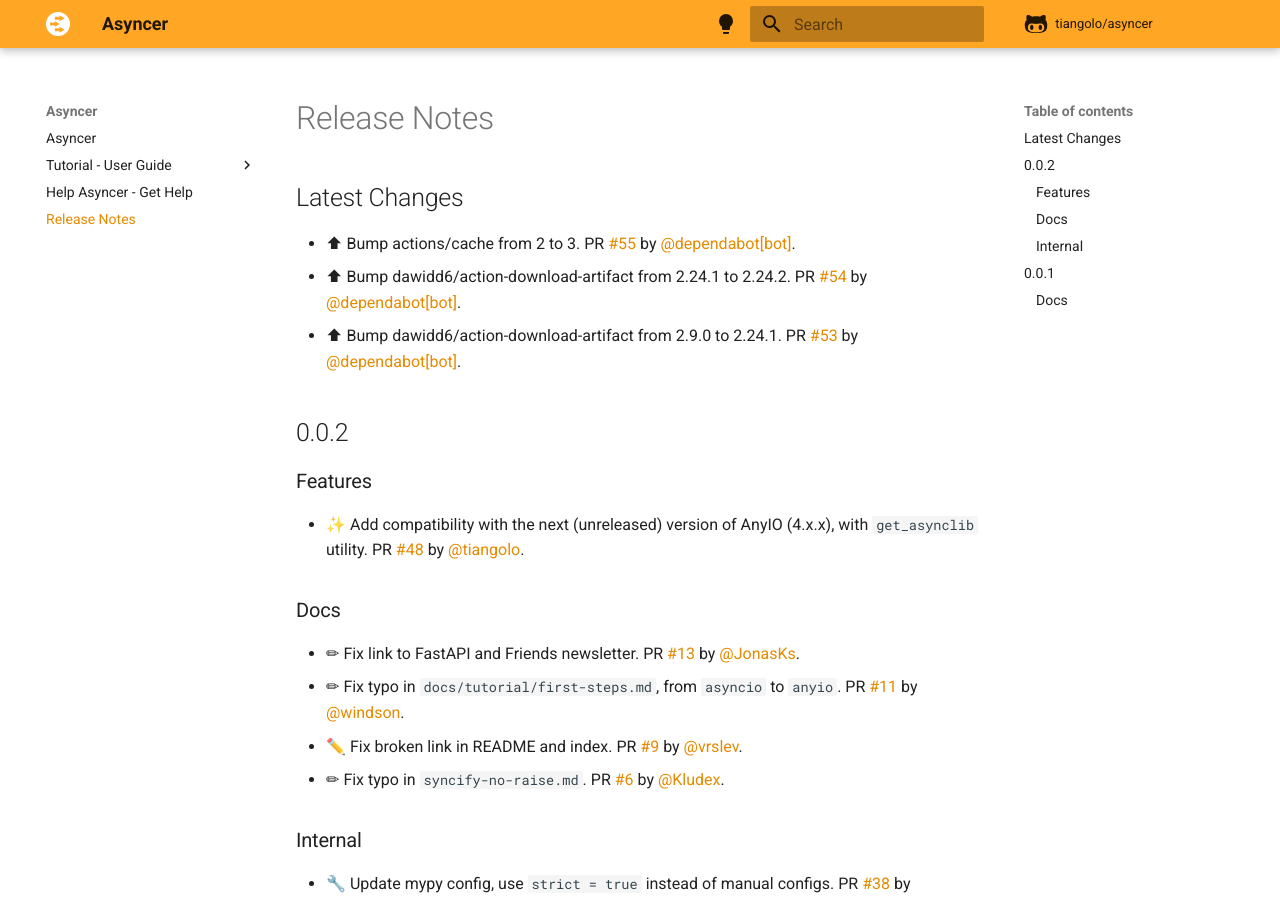
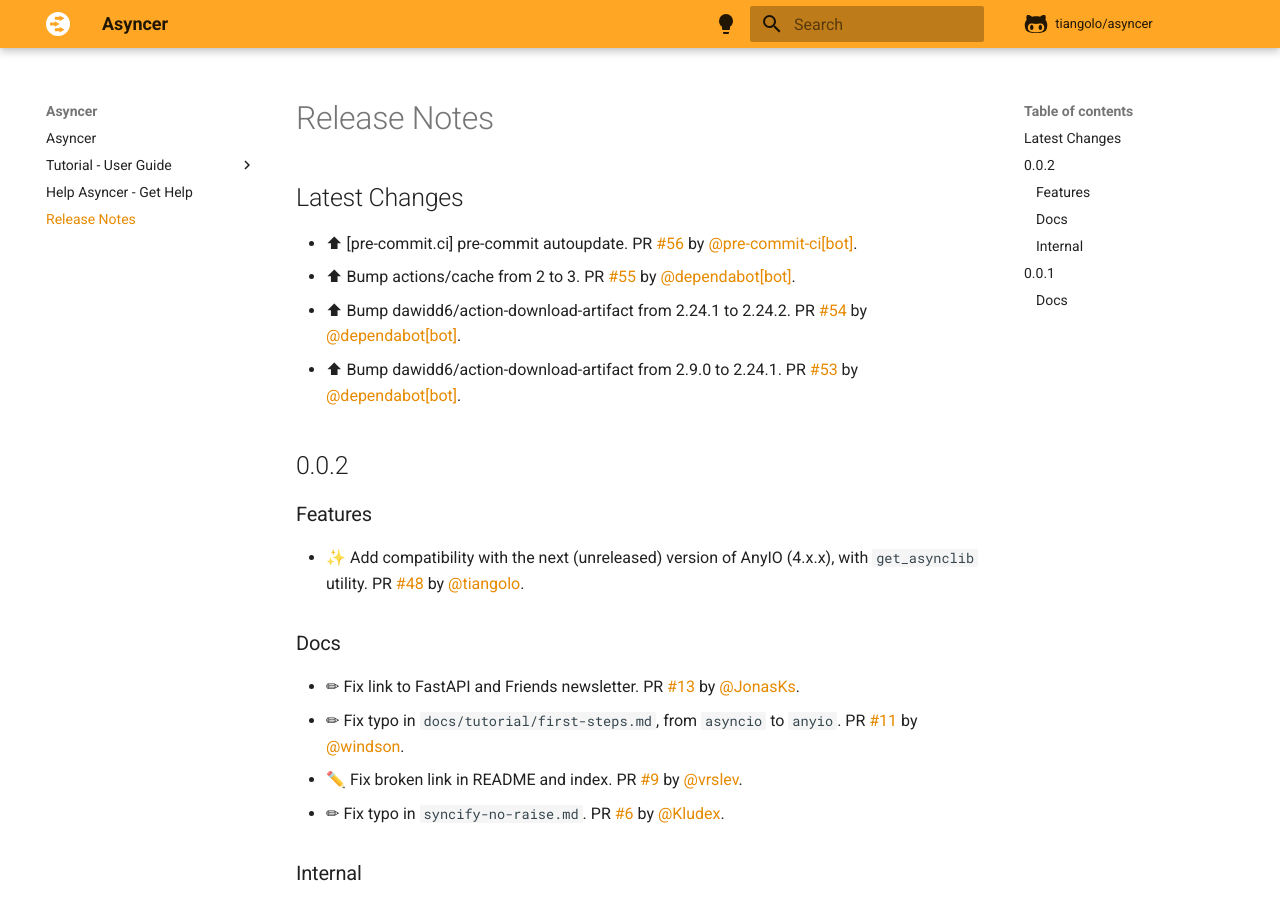
Before and after one commit to balintfrankas/fastapi-asyncer, an MkDocs documentation site: the page built from docs/release-notes.md, in a window 1280 px wide and 900 px high. Built offline with MkDocs 1.6.1 and Material for MkDocs 9.7.7, drawn with Linux system fonts in a browser that asks for light colours; comment, search, counter and statistics services are not loaded.

Commit message:
📝 Update release notes

```diff
--- a/docs/release-notes.md
+++ b/docs/release-notes.md
@@ -2,6 +2,7 @@
 
 ## Latest Changes
 
+* ⬆ [pre-commit.ci] pre-commit autoupdate. PR [#56](https://github.com/tiangolo/asyncer/pull/56) by [@pre-commit-ci[bot]](https://github.com/apps/pre-commit-ci).
 * ⬆ Bump actions/cache from 2 to 3. PR [#55](https://github.com/tiangolo/asyncer/pull/55) by [@dependabot[bot]](https://github.com/apps/dependabot).
 * ⬆ Bump dawidd6/action-download-artifact from 2.24.1 to 2.24.2. PR [#54](https://github.com/tiangolo/asyncer/pull/54) by [@dependabot[bot]](https://github.com/apps/dependabot).
 * ⬆ Bump dawidd6/action-download-artifact from 2.9.0 to 2.24.1. PR [#53](https://github.com/tiangolo/asyncer/pull/53) by [@dependabot[bot]](https://github.com/apps/dependabot).
```
